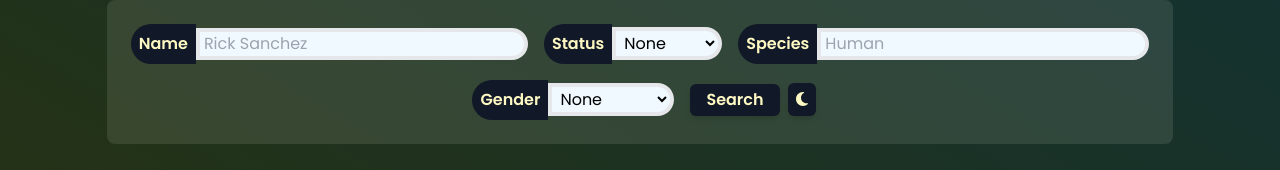
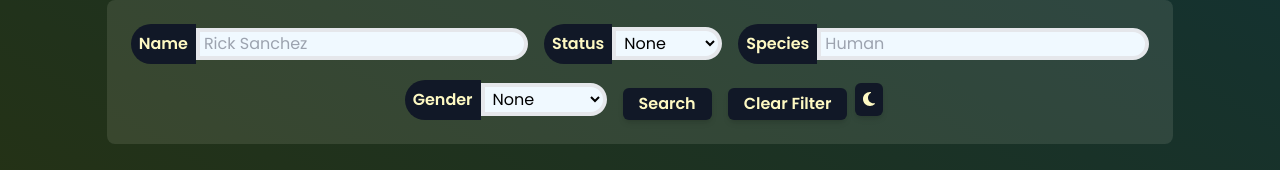
Before and after one commit to dorotech/react-test, a React (Create React App) app: page / in a window 1280 px wide. Shown: the part 226-396 px from the top of the page. Built offline with nearby package versions, Linux system fonts and the light colour scheme; no server answers.

Commit message:
feat(filter): add clear filter button

```diff
--- a/src/component/banner/banner.tsx
+++ b/src/component/banner/banner.tsx
@@ -1,5 +1,3 @@
-// TODO: Adjust height of banner
-
 const Banner = () => {
   return (
     <>
--- a/src/component/cardArea/cardArea.tsx
+++ b/src/component/cardArea/cardArea.tsx
@@ -30,9 +30,6 @@ const CardArea = () => {
         setItemsCount(res.data.info.count);
       });
   }, [currentPage]);
-
-  // const [pageSize, setPageSize] = useState(20);;
-
   const onPageChange = (page: number) => {
     setCurrentPage(page);
   };
--- a/src/component/filterBar/filterBar.tsx
+++ b/src/component/filterBar/filterBar.tsx
@@ -1,4 +1,4 @@
-import { useEffect, useState } from "react";
+import React, { useEffect, useState } from "react";
 import { useSearchParams } from "react-router-dom";
 import ThemePicker from "../themePicker/themePicker";
 interface FilterBarProps {
@@ -29,6 +29,14 @@ const FilterBar = ({ handleFilterSearch }: FilterBarProps) => {
         "",
         `?name=${filterName}&status=${filterStatus}&species=${filterSpecies}&gender=${filterGender}`
       );
+    }
+  };
+
+  const handleClear = (e: React.MouseEvent<HTMLButtonElement, MouseEvent>) => {
+    e.preventDefault();
+    if (handleFilterSearch) {
+      handleFilterSearch("", "", "", "");
+      window.history.replaceState(null, "", "./");
     }
   };
 
@@ -135,10 +143,17 @@ const FilterBar = ({ handleFilterSearch }: FilterBarProps) => {
         </select>
       </div>
       <button
-        className="btn text-md mx-2 px-4 py-2 sm:w-auto w-11/12"
+        className="btn text-md mx-2 px-4 py-2 mt-2 sm:w-auto w-11/12"
         type="submit"
       >
         Search
+      </button>
+      <button
+        className="btn text-md mx-2 px-4 py-2 mt-2 sm:w-auto w-11/12"
+        type="button"
+        onClick={(e) => handleClear(e)}
+      >
+        Clear Filter
       </button>
       <ThemePicker />
     </form>
```
